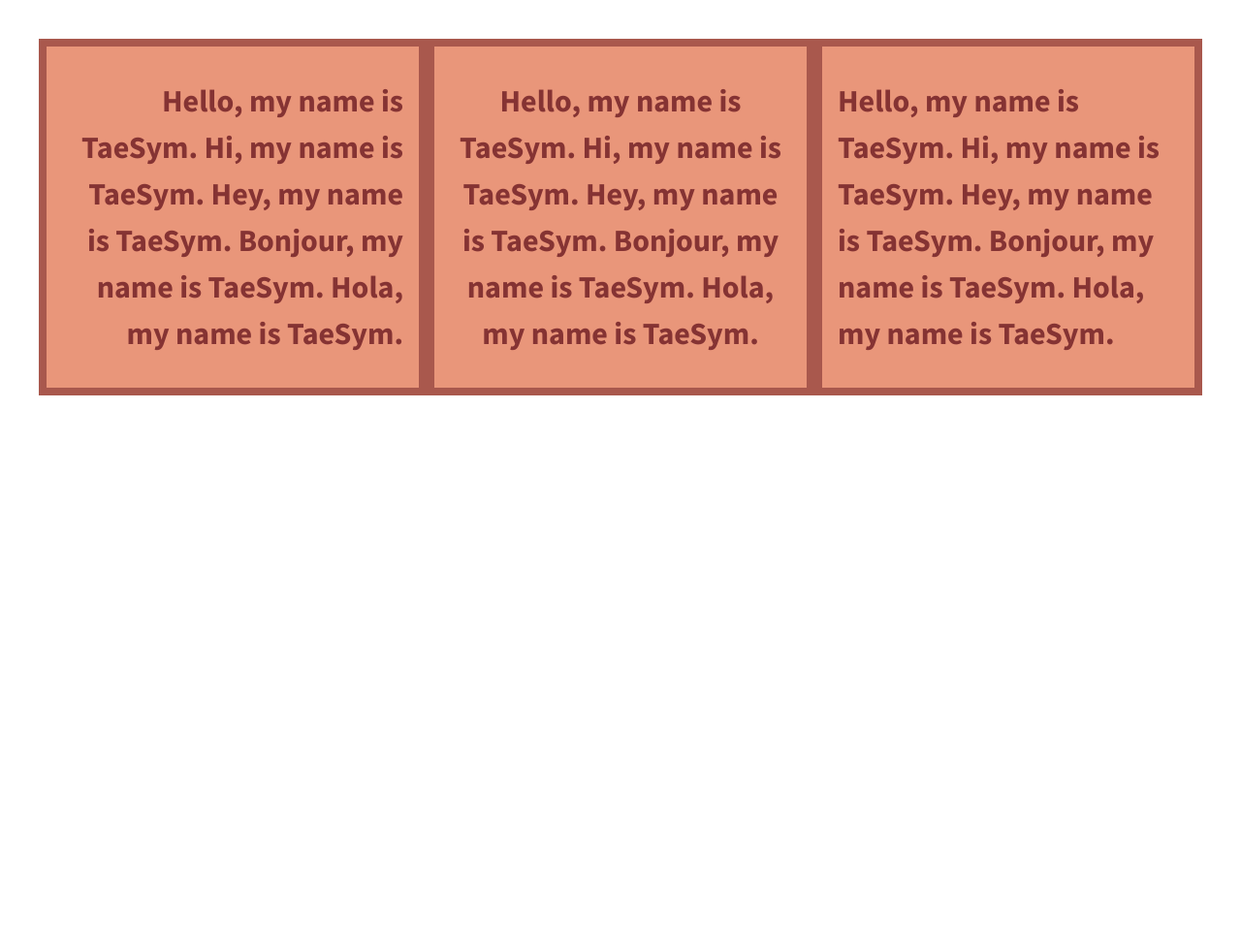
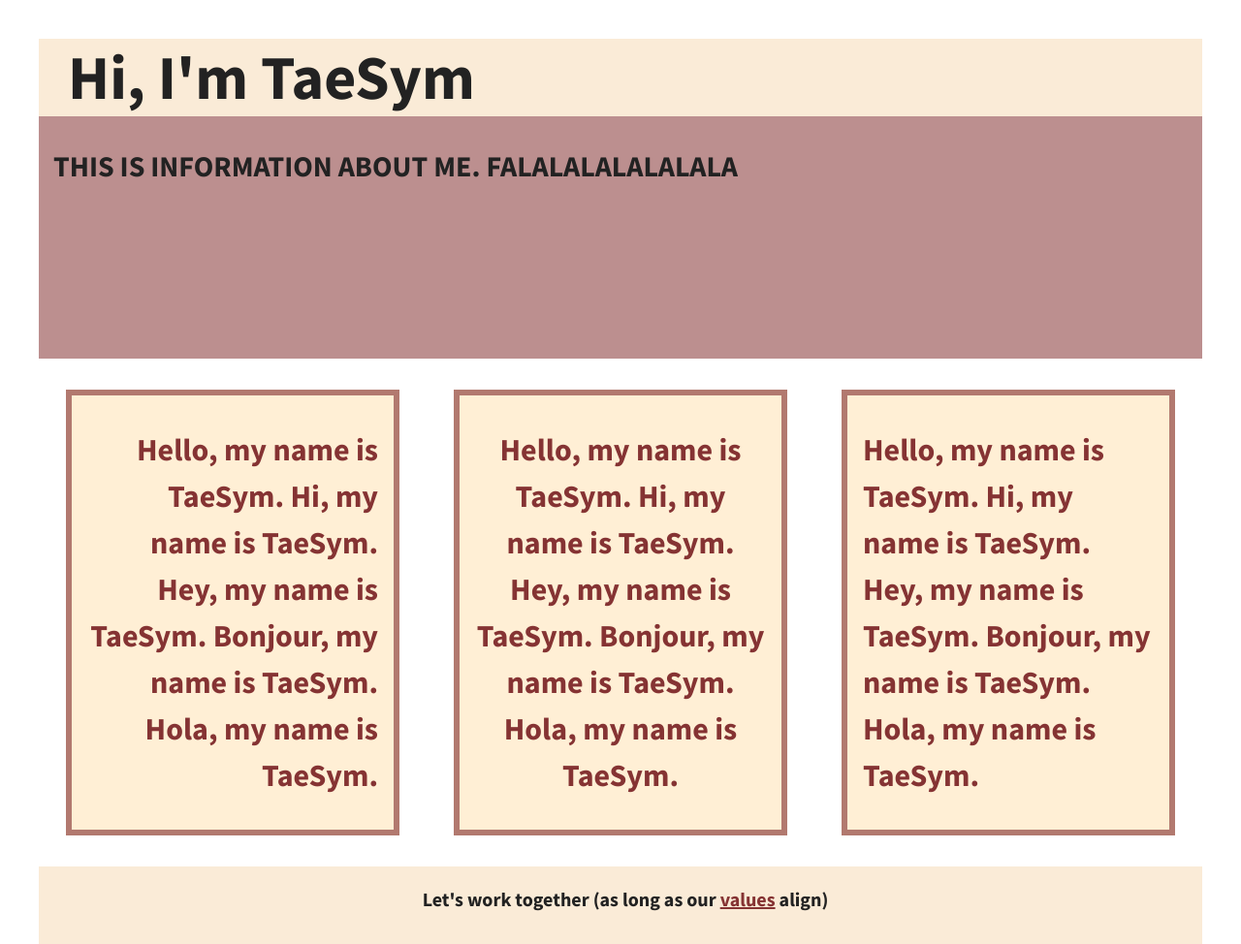
Before and after one commit to TaeSym/center-flexbox-divs, a plain HTML site: page index.html in a window 1280 px wide. Shown: the whole page at 97% size. Before the commit the page ends 880 px from the top, so only its background shows below. Drawn offline with nearby package versions, Linux system fonts and the light colour scheme.

Commit message:
Added header, main, and footer sections. Updated style

```diff
--- a/css/main.css
+++ b/css/main.css
@@ -107,11 +107,42 @@ body {
   font-size: 1.25em;
   height: 100%;
 }
+header, main, footer {
+    display: flex;
+    padding-left: 0.5em;
+}
+
+header {
+    font-size: 3em;
+    align-items: center;
+    height:fit-content;
+}
+
+header h1 {
+    font-size: 4rem;
+}
+
+header, footer {
+    background-color: antiquewhite;
+    height: 80px;
+    width: 100%;
+}
+
+main {
+    background-color: rosybrown;
+    height: 250px;
+    width: 100%;
+    font-size: 1.5em;
+}
+footer {
+    justify-content: center;
+}
 
 .wrapper {
   /*add display:flex and set justify-content to space-between*/
   font-weight: 700;
   display: flex;
+  flex-flow: row wrap;
   justify-content: space-around;
   align-items: center;
 }
@@ -121,14 +152,15 @@ body {
   color: #853333;
   line-height: 1.5em;
   font-size: 1.6em;
-  background-color: darksalmon;
+  background-color: papayawhip;
   height:auto;
   display: flex;
-  width: 30%;
+  width: 25%;
+  margin: 1em 0;
   justify-content: center;
   align-items: center;
   padding: 0 0.5em 0 0.5em;
-  border: 0.25em solid #853333a0;
+  border: 0.2em solid #853333a0;
 }
 .div-1 {
     text-align: right;
@@ -140,6 +172,13 @@ body {
     text-align: left;
 }
 
+a {
+    color: #853333;
+}
+a:hover {
+    color: #853333;
+    background-color: yellow;
+}
 
 
 
--- a/index.html
+++ b/index.html
@@ -1,5 +1,6 @@
 <!doctype html>
 <html class="no-js" lang="">
+
 <head>
     <meta charset="utf-8">
     <meta http-equiv="x-ua-compatible" content="ie=edge">
@@ -16,21 +17,34 @@
     <link href='http://fonts.googleapis.com/css?family=Lora:700' rel='stylesheet' type='text/css'>
     <link href='http://fonts.googleapis.com/css?family=Source+Sans+Pro:400,700' rel='stylesheet' type='text/css'>
 </head>
+
 <body>
     <!--[if lt IE 8]>
             <p class="browserupgrade">You are using an <strong>outdated</strong> browser. Please <a href="http://browsehappy.com/">upgrade your browser</a> to improve your experience.</p>
         <![endif]-->
 
     <section class="wrapper">
+        <header>
+            <h1>Hi, I'm TaeSym</h1>
+        </header>
+        <main>
+            <p>THIS IS INFORMATION ABOUT ME. FALALALALALALALA</p>
+        </main>
         <div class="div-1">
-                <p>Hello, my name is TaeSym. Hi, my name is TaeSym. Hey, my name is TaeSym. Bonjour, my name is TaeSym. Hola, my name is TaeSym.</p>
+            <p>Hello, my name is TaeSym. Hi, my name is TaeSym. Hey, my name is TaeSym. Bonjour, my name is TaeSym.
+                Hola, my name is TaeSym.</p>
         </div>
         <div class="div-2">
-                <p>Hello, my name is TaeSym. Hi, my name is TaeSym. Hey, my name is TaeSym. Bonjour, my name is TaeSym. Hola, my name is TaeSym.</p>
+            <p>Hello, my name is TaeSym. Hi, my name is TaeSym. Hey, my name is TaeSym. Bonjour, my name is TaeSym.
+                Hola, my name is TaeSym.</p>
         </div>
         <div class="div-3">
-                <p>Hello, my name is TaeSym. Hi, my name is TaeSym. Hey, my name is TaeSym. Bonjour, my name is TaeSym. Hola, my name is TaeSym.</p>
+            <p>Hello, my name is TaeSym. Hi, my name is TaeSym. Hey, my name is TaeSym. Bonjour, my name is TaeSym.
+                Hola, my name is TaeSym.</p>
         </div>
+        <footer>
+            <p>Let's work together (as long as our <a href="/values">values</a> align)</p>
+        </footer>
     </section>
 
     <script src="https://ajax.googleapis.com/ajax/libs/jquery/1.11.3/jquery.min.js"></script>
@@ -40,12 +54,15 @@
 
     <!-- Google Analytics: change UA-XXXXX-X to be your site's ID. -->
     <script>
-            (function(b,o,i,l,e,r){b.GoogleAnalyticsObject=l;b[l]||(b[l]=
-            function(){(b[l].q=b[l].q||[]).push(arguments)});b[l].l=+new Date;
-            e=o.createElement(i);r=o.getElementsByTagName(i)[0];
-            e.src='https://www.google-analytics.com/analytics.js';
-            r.parentNode.insertBefore(e,r)}(window,document,'script','ga'));
-            ga('create','UA-XXXXX-X','auto');ga('send','pageview');
+            (function (b, o, i, l, e, r) {
+                b.GoogleAnalyticsObject = l; b[l] || (b[l] =
+                    function () { (b[l].q = b[l].q || []).push(arguments) }); b[l].l = +new Date;
+                e = o.createElement(i); r = o.getElementsByTagName(i)[0];
+                e.src = 'https://www.google-analytics.com/analytics.js';
+                r.parentNode.insertBefore(e, r)
+            }(window, document, 'script', 'ga'));
+        ga('create', 'UA-XXXXX-X', 'auto'); ga('send', 'pageview');
     </script>
 </body>
+
 </html>
```
Lines whose indentation alone changed are shown as unchanged.
